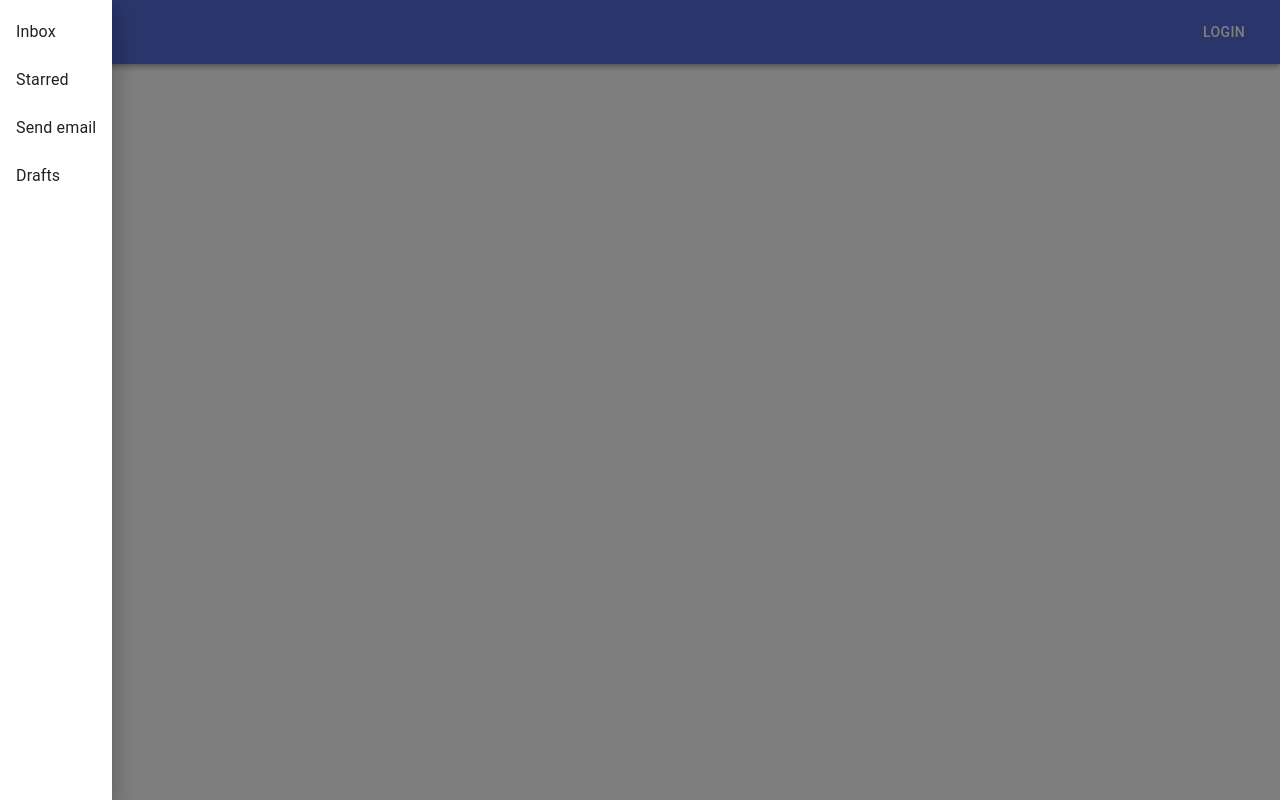
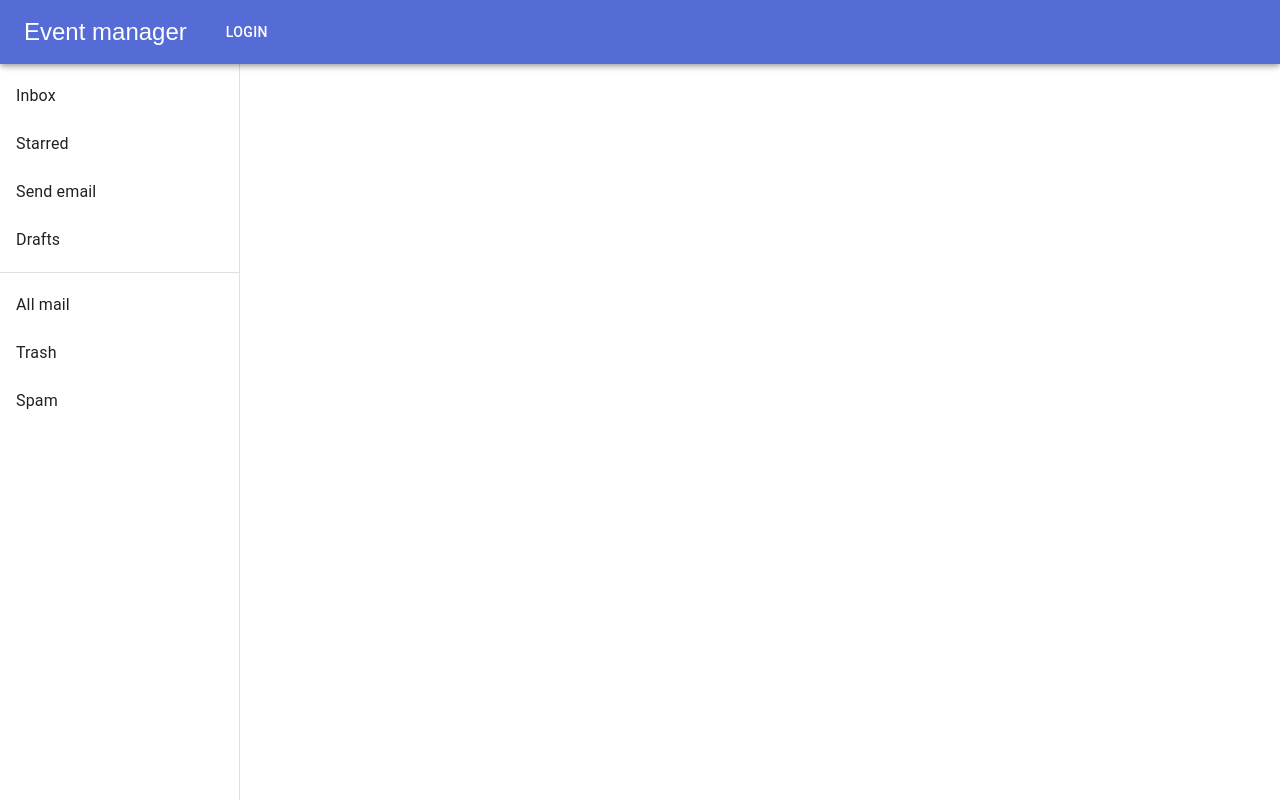
Before and after one commit to slavikyarkin/EventManager, a React (Create React App) app: page / in a window 1280 px wide. Built offline with nearby package versions, Linux system fonts and the light colour scheme; what react-router-redux, typesafe-actions would draw is missing.

Commit message:
create components

```diff
--- a/src/App.tsx
+++ b/src/App.tsx
@@ -28,7 +28,7 @@ import { Provider } from 'react-redux';
 import { composeWithDevTools } from "redux-devtools-extension";
 import CompanyContainer from './Company/CompanyContainer';
 import { TopNavigationComponent } from './Shared/TopNavigation/TopNavigationComponent';
-import { LeftSidebarComponent } from './Shared/LeftSidebar/LeftSidebarComponent';
+import ClippedDrawer, { LeftSidebarComponent } from './Shared/LeftSidebar/LeftSidebarComponent';
 
 
 const sagaMiddleware = createSagaMiddleware()
@@ -44,7 +44,12 @@ function App() {
   return (
     <Provider store={store}>
       <TopNavigationComponent />
-      <LeftSidebarComponent />
+      {/* <LeftSidebarComponent /> */}
+      <ClippedDrawer />
+
+
+
+
       <Router>
         <Switch>
           <Route path="/events">
--- a/src/Shared/LeftSidebar/LeftSidebarComponent.tsx
+++ b/src/Shared/LeftSidebar/LeftSidebarComponent.tsx
@@ -1,4 +1,4 @@
-import { Button, makeStyles, SwipeableDrawer } from "@material-ui/core";
+import { Button, createStyles, CssBaseline, Drawer, makeStyles, SwipeableDrawer, Theme, Toolbar } from "@material-ui/core";
 import React, { Component } from "react";
 import List from '@material-ui/core/List';
 import Divider from '@material-ui/core/Divider';
@@ -6,15 +6,78 @@ import ListItem from '@material-ui/core/ListItem';
 import ListItemIcon from '@material-ui/core/ListItemIcon';
 import ListItemText from '@material-ui/core/ListItemText';
 
+const drawerWidth = 240;
 
-const useStyles = makeStyles({
-    list: {
-        width: 250,
+const useStyles = makeStyles((theme: Theme) =>
+  createStyles({
+    root: {
+      display: 'flex',
     },
-    fullList: {
-        width: 'auto',
+    appBar: {
+      zIndex: theme.zIndex.drawer + 1,
     },
-});
+    drawer: {
+      width: drawerWidth,
+      flexShrink: 0,
+    },
+    drawerPaper: {
+      width: drawerWidth,
+    },
+    drawerContainer: {
+      overflow: 'auto',
+    },
+    content: {
+      flexGrow: 1,
+      padding: theme.spacing(3),
+    },
+  }),
+);
+
+export default function ClippedDrawer() {
+    const classes = useStyles();
+
+    return (
+      <div className={classes.root}>
+        <CssBaseline />
+        {/* <AppBar position="fixed" className={classes.appBar}>
+          <Toolbar>
+            <Typography variant="h6" noWrap>
+              Clipped drawer
+            </Typography>
+          </Toolbar>
+        </AppBar> */}
+        <Drawer
+          className={classes.drawer}
+          variant="permanent"
+          classes={{
+            paper: classes.drawerPaper,
+          }}
+        >
+          <Toolbar />
+          <div className={classes.drawerContainer}>
+            <List>
+              {['Inbox', 'Starred', 'Send email', 'Drafts'].map((text, index) => (
+                <ListItem button key={text}>
+                  <ListItemText primary={text} />
+                </ListItem>
+              ))}
+            </List>
+            <Divider />
+            <List>
+              {['All mail', 'Trash', 'Spam'].map((text, index) => (
+                <ListItem button key={text}>
+                  <ListItemText primary={text} />
+                </ListItem>
+              ))}
+            </List>
+          </div>
+        </Drawer>
+      </div>
+    );
+  }
+
+
+
 
 export class LeftSidebarComponent extends Component {
     constructor(props: any) {
--- a/src/Shared/TopNavigation/TopNavigationComponent.tsx
+++ b/src/Shared/TopNavigation/TopNavigationComponent.tsx
@@ -1,30 +1,44 @@
-import { AppBar, Toolbar, IconButton, Typography, Button, makeStyles } from "@material-ui/core";
+import { AppBar, Toolbar, IconButton, Typography, Button, makeStyles, createStyles, Theme, fade } from "@material-ui/core";
 import React from "react";
 
-const useStyles = makeStyles((theme) => ({
+const drawerWidth = 240;
+
+const useStyles = makeStyles((theme: Theme) =>
+  createStyles({
     root: {
+      display: 'flex',
+    },
+    appBar: {
+      zIndex: theme.zIndex.drawer + 1,
+    },
+    content: {
       flexGrow: 1,
+      padding: theme.spacing(3),
     },
-  menuButton: {
+    HomeButton: {
       marginRight: theme.spacing(2),
     },
     title: {
       flexGrow: 1,
     },
-}));
+  }),
+);
+
+
 
 export function TopNavigationComponent() {
   const classes = useStyles();
 
   return (
-    <AppBar position="static" >
+    <AppBar position="fixed" className={classes.appBar}>
       <Toolbar>
-        <IconButton edge="start" className={classes.menuButton} color="inherit" aria-label="menu" >
+        <IconButton edge="start" className={classes.HomeButton} color="inherit" aria-label="menu" >
+          Event manager
         </IconButton>
-        < Typography variant="h6" className={classes.title} >
-          News
-                </Typography>
-        <Button color="inherit" > Login </Button>
+        {/* <Typography variant="h6" noWrap>
+
+        </Typography> */}
+           <Button color="inherit"> Login </Button>
        </Toolbar>
     </AppBar>
   )
```
Lines whose indentation alone changed are shown as unchanged.
